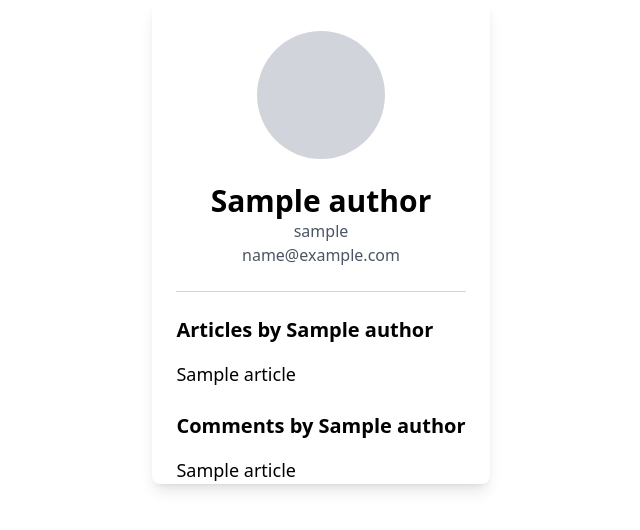
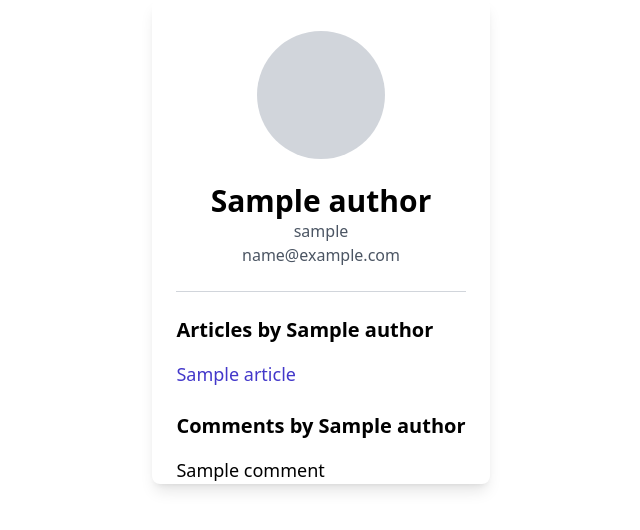
Before and after one commit to azemitis/news, a PHP site: template app/Views/User.twig in a window 1280 px wide. Shown: the part 41-571 px from the top of the page, without its empty margins (319-959 px from the left). Run offline with PHP 8.4, Linux system fonts and the light colour scheme; the template is opened without the code that fills it: most values are stand-ins (such as "Sample title", 1, 10 or a date in 2020); some libraries are stand-ins or nearby versions.

Commit message:
Comments v1.0

```diff
--- a/app/Views/User.twig
+++ b/app/Views/User.twig
@@ -19,7 +19,7 @@
                 <ul class="space-y-4">
                     {% for article in articles %}
                         <li>
-                                <h3 class="text-lg">
+                            <h3 class="text-lg text-indigo-700">
                                 <a href="/article/{{ article.id }}">{{ article.title | capitalize }}</a>
                             </h3>
                         </li>
@@ -29,10 +29,10 @@
             <div class="mt-6">
                 <h2 class="text-xl font-bold mb-4">Comments by {{ author.name }}</h2>
                 <ul class="space-y-4">
-                    {% for article in articles %}
+                    {% for comment in comments %}
                         <li>
                             <h3 class="text-lg">
-                                <a href="/article/{{ article.id }}">{{ article.title | capitalize }}</a>
+                                {{ comment.name }}
                             </h3>
                         </li>
                     {% endfor %}
```
Also changed, not shown: app/Controllers/HomeController.php (+37 -0 lines). Lines whose indentation alone changed are shown as unchanged.
